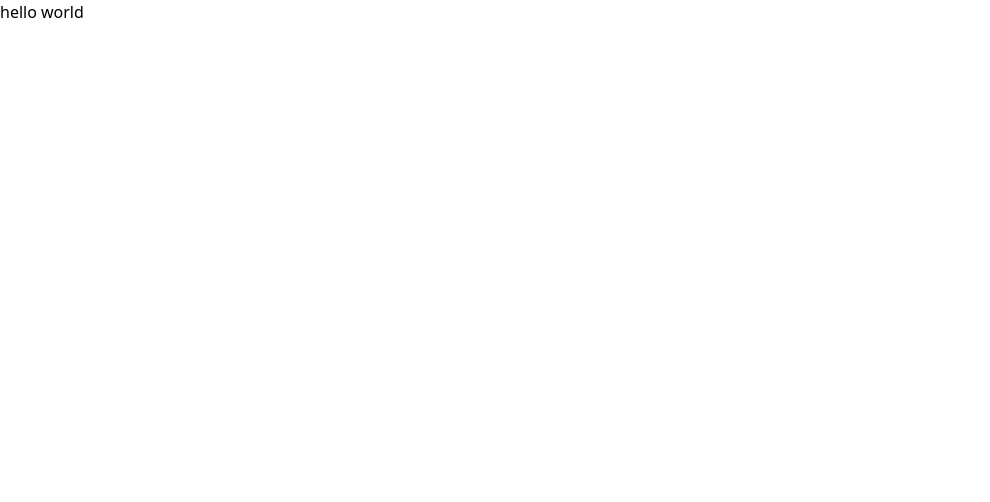
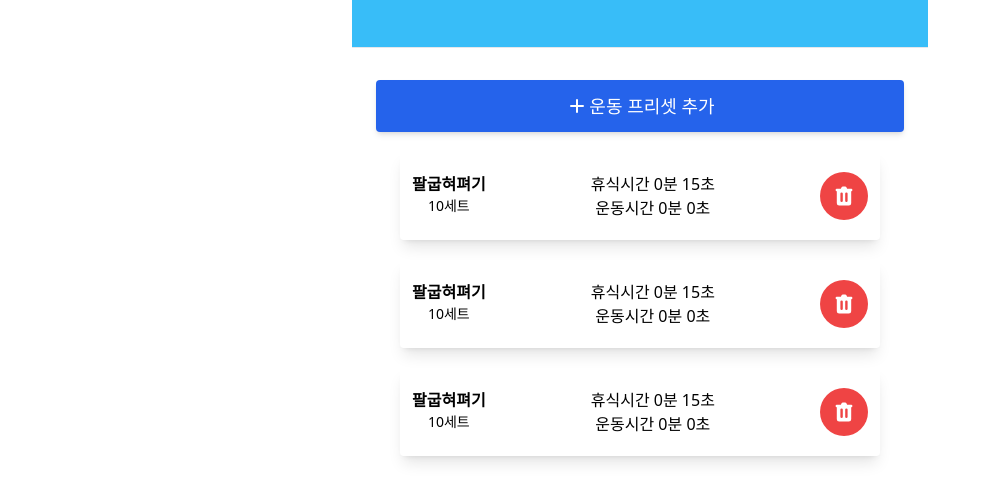
Before and after one commit to gloxinia106/set-timer-web, a Next.js app: page / in a window 1280 px wide. Shown: the top 502 px of the page, without its empty margins (0-990 px from the left). Built offline with nearby package versions, Linux system fonts and the light colour scheme.

Commit message:
홈 디자인

```diff
--- /dev/null
+++ b/components/header.tsx
@@ -0,0 +1,5 @@
+export default function Header() {
+  return (
+    <div className="bg-sky-400 w-full h-12 max-w-xl text-lg px-10 font-medium fixed text-gray-800 border-b top-0"></div>
+  );
+}
--- a/pages/index.tsx
+++ b/pages/index.tsx
@@ -1,7 +1,62 @@
 import type { NextPage } from "next";
+import Header from "../components/header";
 
 const Home: NextPage = () => {
-  return <div>hello world</div>;
+  return (
+    <div className="w-full max-w-xl mx-auto">
+      <Header></Header>
+      <div className="mt-20 w-full flex flex-col items-center">
+        <button className="w-11/12 bg-blue-600 flex justify-center text-white font-medium text-lg rounded shadow-md items-center p-3">
+          <svg
+            className="w-6 h-6"
+            fill="none"
+            stroke="currentColor"
+            viewBox="0 0 24 24"
+            xmlns="http://www.w3.org/2000/svg"
+          >
+            <path
+              strokeLinecap="round"
+              strokeLinejoin="round"
+              strokeWidth={2}
+              d="M12 6v6m0 0v6m0-6h6m-6 0H6"
+            />
+          </svg>
+          <div>운동 프리셋 추가</div>
+        </button>
+        {[1, 2, 3].map((value, index) => {
+          return (
+            <div
+              key={index}
+              className="mt-5 shadow-lg rounded w-10/12 flex justify-between px-3 py-5"
+            >
+              <div className="flex flex-col items-center">
+                <span className="font-semibold">팔굽혀펴기</span>
+                <span className="text-sm">10세트</span>
+              </div>
+              <div className="flex flex-col items-center">
+                <span>휴식시간 0분 15초</span>
+                <span>운동시간 0분 0초</span>
+              </div>
+              <div className="bg-red-500 text-white rounded-full flex justify-center items-center w-12">
+                <svg
+                  className="w-6 h-6"
+                  fill="currentColor"
+                  viewBox="0 0 20 20"
+                  xmlns="http://www.w3.org/2000/svg"
+                >
+                  <path
+                    fillRule="evenodd"
+                    d="M9 2a1 1 0 00-.894.553L7.382 4H4a1 1 0 000 2v10a2 2 0 002 2h8a2 2 0 002-2V6a1 1 0 100-2h-3.382l-.724-1.447A1 1 0 0011 2H9zM7 8a1 1 0 012 0v6a1 1 0 11-2 0V8zm5-1a1 1 0 00-1 1v6a1 1 0 102 0V8a1 1 0 00-1-1z"
+                    clipRule="evenodd"
+                  />
+                </svg>
+              </div>
+            </div>
+          );
+        })}
+      </div>
+    </div>
+  );
 };
 
 export default Home;
```
